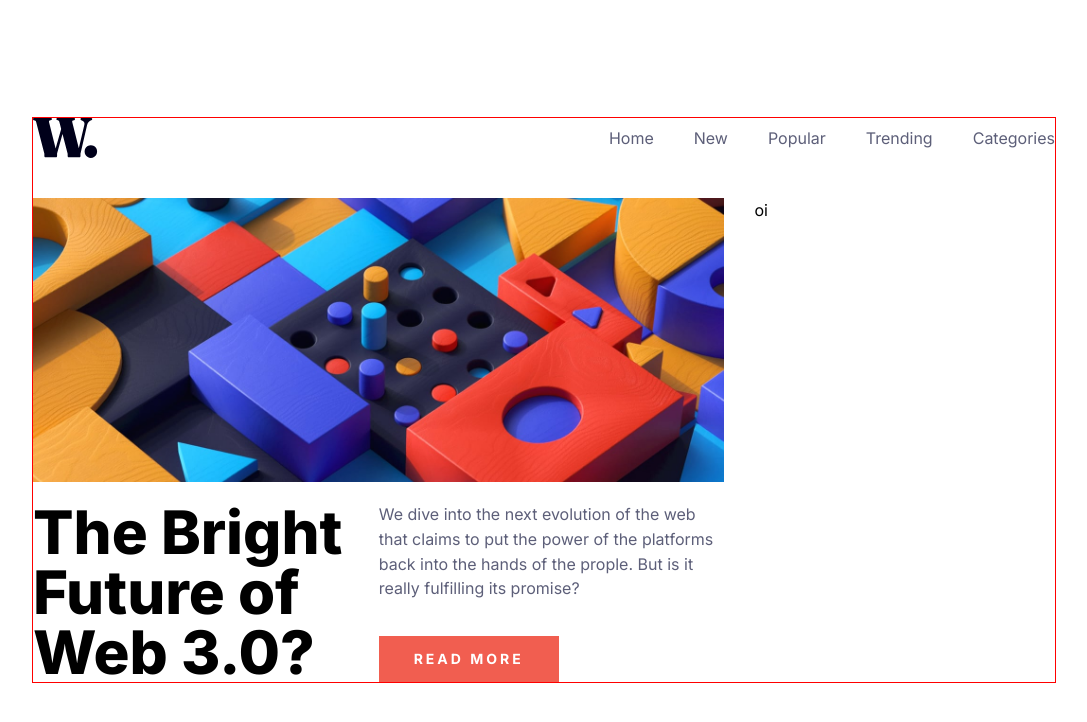
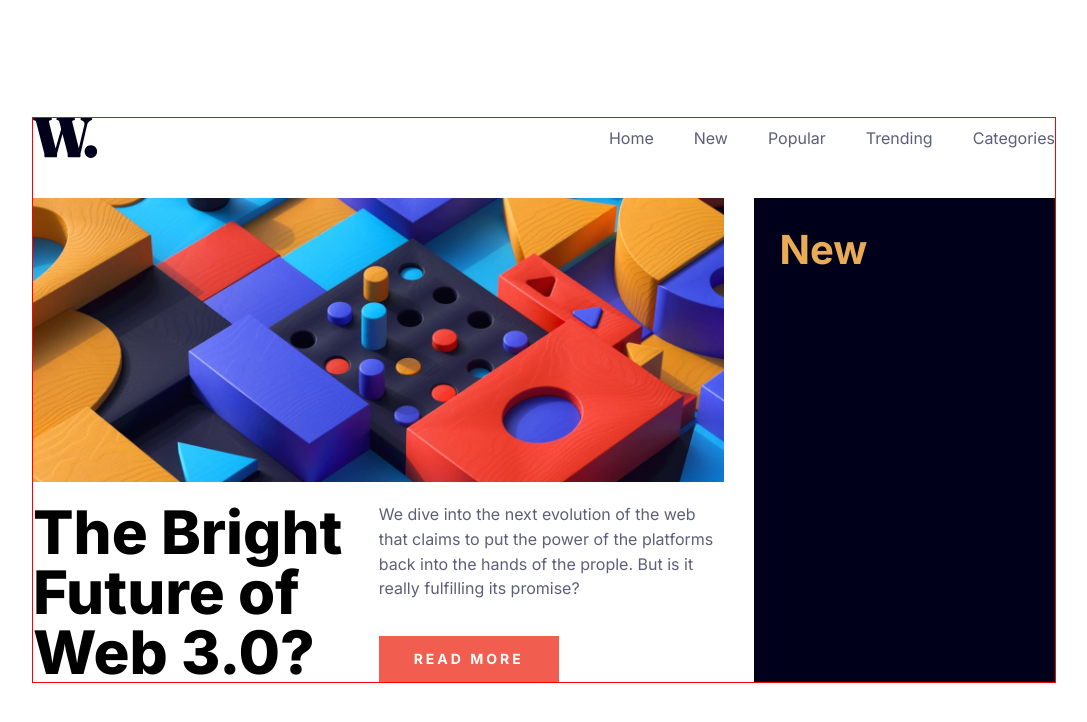
Before and after one commit to lucasfeklein/news-homepage, a React (Vite) app: page / in a window 1280 px wide. Shown: the top 722 px of the page, without its empty margins (96-1183 px from the left). Built offline with nearby package versions, Linux system fonts and the light colour scheme.

Commit message:
news container

```diff
--- a/src/components/Content/Content.jsx
+++ b/src/components/Content/Content.jsx
@@ -24,7 +24,16 @@ function Content() {
           </Box>
         </Box>
       </Box>
-      <Box className={classes.news_container}>oi</Box>
+      <Box className={classes.news_container}>
+        <Title
+          size="40px"
+          p={25}
+          style={{ color: "hsl(35, 77%, 62%)" }}
+          order={2}
+        >
+          New
+        </Title>
+      </Box>
     </Box>
   );
 }
--- a/src/components/Content/Content.module.css
+++ b/src/components/Content/Content.module.css
@@ -9,6 +9,7 @@
 
 .news_container {
   flex: 1;
+  background-color: hsl(240, 100%, 5%);
 }
 
 .title_container {
@@ -37,3 +38,9 @@
 .button:hover {
   background-color: black;
 }
+
+.news_subtitle {
+}
+
+.news_paragraph {
+}
```
